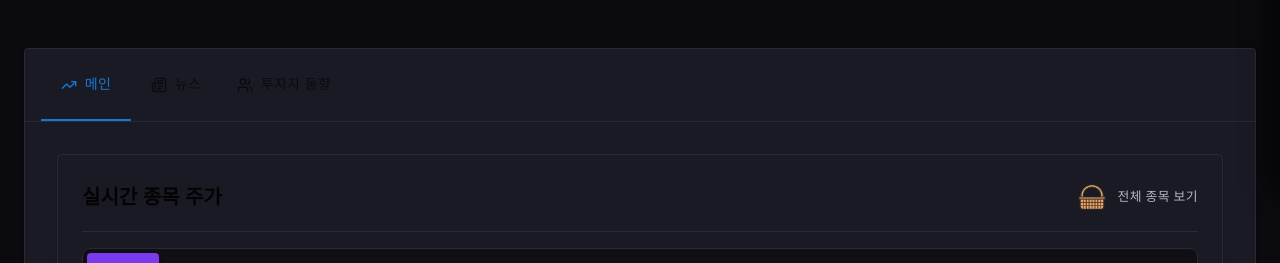
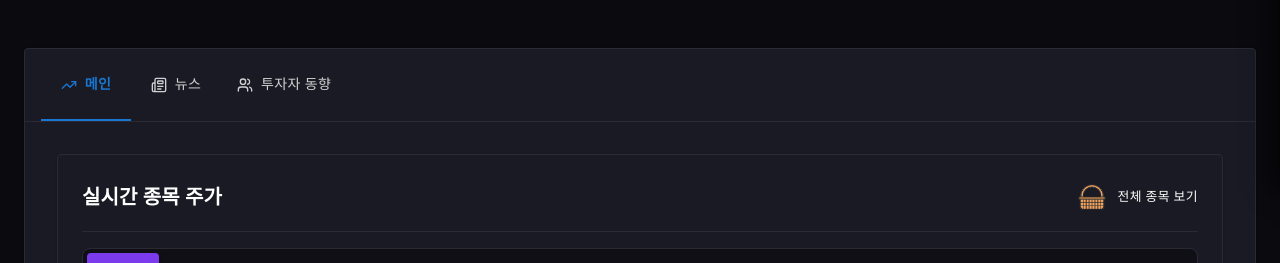
Before and after one commit to skRookies1team/MyEggBasket-FE, a React (Vite) app: page / in a window 1280 px wide. Shown: the part 610-873 px from the top of the page. Built offline with nearby package versions, Linux system fonts and the light colour scheme; no server answers; sample sign-in values are in the browser's storage.

Commit message:
fix : UI color
메인 페이지 UI 색깔 변경

```diff
--- a/src/components/LiveStock/LiveStockPanel.tsx
+++ b/src/components/LiveStock/LiveStockPanel.tsx
@@ -35,14 +35,24 @@ export default function LiveStockPanel({ data }: Props) {
   const favoriteCodes = favorites.map((f) => f.stockCode);
 
   const filteredData = {
-    volume: data.volume.filter((item) => favoriteCodes.includes(item.code)),
-    amount: data.amount.filter((item) => favoriteCodes.includes(item.code)),
-    rise: data.rise.filter((item) => favoriteCodes.includes(item.code)),
-    fall: data.fall.filter((item) => favoriteCodes.includes(item.code)),
+    volume: data.volume.filter((item) =>
+      favoriteCodes.includes(item.code)
+    ),
+    amount: data.amount.filter((item) =>
+      favoriteCodes.includes(item.code)
+    ),
+    rise: data.rise.filter((item) =>
+      favoriteCodes.includes(item.code)
+    ),
+    fall: data.fall.filter((item) =>
+      favoriteCodes.includes(item.code)
+    ),
   };
 
   const finalData =
-    onlyFavorites && favoriteCodes.length > 0 ? filteredData : data;
+    onlyFavorites && favoriteCodes.length > 0
+      ? filteredData
+      : data;
 
   const noFavorites = onlyFavorites && favoriteCodes.length === 0;
 
@@ -61,7 +71,10 @@ export default function LiveStockPanel({ data }: Props) {
           alignItems="center"
           sx={{ mb: 2 }}
         >
-          <Typography variant="h6" sx={{ fontWeight: 600 }}>
+          <Typography
+            variant="h6"
+            sx={{ fontWeight: 600, color: "#ffffff" }} // 🔥 흰색
+          >
             실시간 종목 주가
           </Typography>
 
@@ -91,7 +104,10 @@ export default function LiveStockPanel({ data }: Props) {
             />
             <Typography
               variant="caption"
-              sx={{ color: "#b5b5c5", fontSize: "0.8rem" }}
+              sx={{
+                color: "#ffffff", // 🔥 레이블 흰색
+                fontSize: "0.8rem",
+              }}
             >
               {onlyFavorites
                 ? "관심종목만 보는 중"
@@ -103,7 +119,10 @@ export default function LiveStockPanel({ data }: Props) {
         <Divider sx={{ borderColor: "#2a2a35", mb: 2 }} />
 
         {/* 정렬 탭 */}
-        <LiveStockTabs selected={category} onChange={setCategory} />
+        <LiveStockTabs
+          selected={category}
+          onChange={setCategory}
+        />
 
         {/* 내용 */}
         <Box sx={{ mt: 2 }}>
@@ -112,7 +131,7 @@ export default function LiveStockPanel({ data }: Props) {
               sx={{
                 py: 4,
                 textAlign: "center",
-                color: "#b5b5c5",
+                color: "#ffffff", // 🔥 흰색
                 fontSize: "0.9rem",
               }}
             >
--- a/src/pages/MainPage.tsx
+++ b/src/pages/MainPage.tsx
@@ -36,7 +36,7 @@ export default function MainPageDarkRealtime() {
     fall: StockItem[];
   }>({ volume: [], amount: [], rise: [], fall: [] });
 
-  /* ---------------- 거래량 TOP10 (HTTP 폴링) ---------------- */
+  /* ---------------- 거래량 TOP10 ---------------- */
   useEffect(() => {
     const load = async () => {
       const list = await fetchVolumeRankTop10();
@@ -47,7 +47,7 @@ export default function MainPageDarkRealtime() {
     return () => clearInterval(timer);
   }, []);
 
-  /* ---------------- 주요 지수 sticky 감지 ---------------- */
+  /* ---------------- 주요 지수 sticky ---------------- */
   useEffect(() => {
     if (!indexRef.current) return;
     const observer = new IntersectionObserver(
@@ -58,22 +58,20 @@ export default function MainPageDarkRealtime() {
     return () => observer.disconnect();
   }, []);
 
+  /* ---------------- 실시간 WebSocket ---------------- */
   useEffect(() => {
     const socket = new WebSocket("ws://localhost:8000/ws?userId=1");
-
-    socket.onopen = () => {
-      console.log("[WS] Python 서버 연결 성공");
-    };
 
     socket.onmessage = async (event) => {
       try {
         const msg = JSON.parse(event.data);
 
-        if (msg.type === "STOCK_TICK") {
-          // Python main.py에서 보낸 데이터 구조 분해 할당
+        if (msg.type !== "STOCK_TICK") return;
+
         const { code, price, change_rate, volume, trade_value } = msg;
+        const numericPrice =
+          typeof price === "string" ? parseInt(price, 10) : price;
 
-          const numericPrice = typeof price === "string" ? parseInt(price, 10) : price;
         const info = await getStockInfoFromDB(code);
 
         setLiveData((prev) => {
@@ -81,25 +79,24 @@ export default function MainPageDarkRealtime() {
             const idx = list.findIndex((i) => i.code === code);
 
             if (idx !== -1) {
-                // 1. 기존 리스트에 있으면 모든 정보 업데이트
               return list.map((item, i) =>
                 i === idx
                   ? {
                       ...item,
                       price: numericPrice,
-                        percent: change_rate, // 등락률 업데이트
-                        volume: volume,      // 거래량 업데이트
-                        amount: trade_value,  // 거래대금 업데이트
-                        change: change_rate >= 0 ? 1 : -1 // 상승/하락 여부 판단용 (임시)
+                      percent: change_rate,
+                      volume,
+                      amount: trade_value,
+                      change: change_rate >= 0 ? 1 : -1,
                     }
                   : item
               );
-              } else {
-                // 2. 리스트에 없으면 새로운 StockItem 생성하여 추가
+            }
+
             return [
               ...list,
               {
-                    code: code,
+                code,
                 name: info?.name ?? code,
                 price: numericPrice,
                 percent: change_rate || 0,
@@ -108,10 +105,8 @@ export default function MainPageDarkRealtime() {
                 amount: trade_value || 0,
               },
             ];
-              }
           };
 
-            // 카테고리별로 정렬 로직을 추가하면 더 좋습니다.
           return {
             volume: updateList(prev.volume).sort((a, b) => b.volume - a.volume),
             amount: updateList(prev.amount).sort((a, b) => b.amount - a.amount),
@@ -119,23 +114,20 @@ export default function MainPageDarkRealtime() {
             fall: updateList(prev.fall).sort((a, b) => a.percent - b.percent),
           };
         });
-        }
       } catch (error) {
         console.error("[WS] 메시지 처리 에러:", error);
       }
     };
 
-    socket.onerror = (err) => console.error("[WS] 에러:", err);
-    socket.onclose = () => console.log("[WS] 연결 종료");
-
     return () => socket.close();
   }, []);
-  /* ---------------- AI 이슈 데이터 ---------------- */
+
+  /* ---------------- AI 이슈 ---------------- */
   const issueBubbles = [
     { name: "AI 반도체", size: 140, mentions: 8800, change: 12.5, color: "#7c3aed" },
     { name: "전기차", size: 110, mentions: 5029, change: 8.3, color: "#00e676" },
     { name: "2차전지", size: 95, mentions: 3123, change: 6.2, color: "#29b6f6" },
-    { name: "바이오", size: 120, mentions: 7940, change: 4.5, color: "#ff4d6a" }
+    { name: "바이오", size: 120, mentions: 7940, change: 4.5, color: "#ff4d6a" },
   ];
 
   return (
@@ -148,7 +140,9 @@ export default function MainPageDarkRealtime() {
 
       <Container maxWidth="xl">
         <Box ref={indexRef} sx={{ mb: 4 }}>
-          <Typography variant="h5" sx={{ mb: 2, fontWeight: 600 }}>주요 지수</Typography>
+          <Typography variant="h5" sx={{ mb: 2, fontWeight: 600, color: "#fff" }}>
+            주요 지수
+          </Typography>
           <MarketIndexContainer showCardsOnly />
         </Box>
 
@@ -159,15 +153,38 @@ export default function MainPageDarkRealtime() {
         )}
 
         <Box sx={{ mb: 6 }}>
-          <Typography variant="h6" fontWeight={600} sx={{ mb: 2 }}>AI 이슈포착</Typography>
+          <Typography variant="h6" fontWeight={600} sx={{ mb: 2, color: "#fff" }}>
+            AI 이슈포착
+          </Typography>
           <AIIssueLayout bubbles={issueBubbles} />
         </Box>
 
         <Card sx={{ bgcolor: "#1a1a24", border: "1px solid #2a2a35" }}>
+          {/* 🔥 탭 레이블 흰색 처리 */}
           <Tabs
             value={activeTab}
             onChange={(_, v) => setActiveTab(v)}
-            sx={{ px: 2, borderBottom: "1px solid #2a2a35" }}
+            sx={{
+              px: 2,
+              borderBottom: "1px solid #2a2a35",
+              "& .MuiTab-root": {
+                color: "#ffffff",
+                opacity: 0.8,
+                fontWeight: 500,
+                textTransform: "none",
+              },
+              "& .MuiTab-root:hover": {
+                opacity: 1,
+              },
+              "& .Mui-selected": {
+                color: "#ffffff",
+                fontWeight: 700,
+                opacity: 1,
+              },
+              "& .MuiSvgIcon-root": {
+                color: "#ffffff",
+              },
+            }}
           >
             <Tab icon={<TrendingUp size={16} />} iconPosition="start" label="메인" />
             <Tab icon={<Newspaper size={16} />} iconPosition="start" label="뉴스" />
@@ -175,7 +192,6 @@ export default function MainPageDarkRealtime() {
           </Tabs>
 
           <CardContent sx={{ p: 4 }}>
-            {/* [연동] 실시간 업데이트되는 liveData 전달 */}
             {activeTab === 0 && <LiveStockPanel data={liveData} />}
             {activeTab === 1 && <NewsTabs />}
             {activeTab === 2 && <InvestorTrend data={liveData} />}
```
Lines whose indentation alone changed are shown as unchanged.
